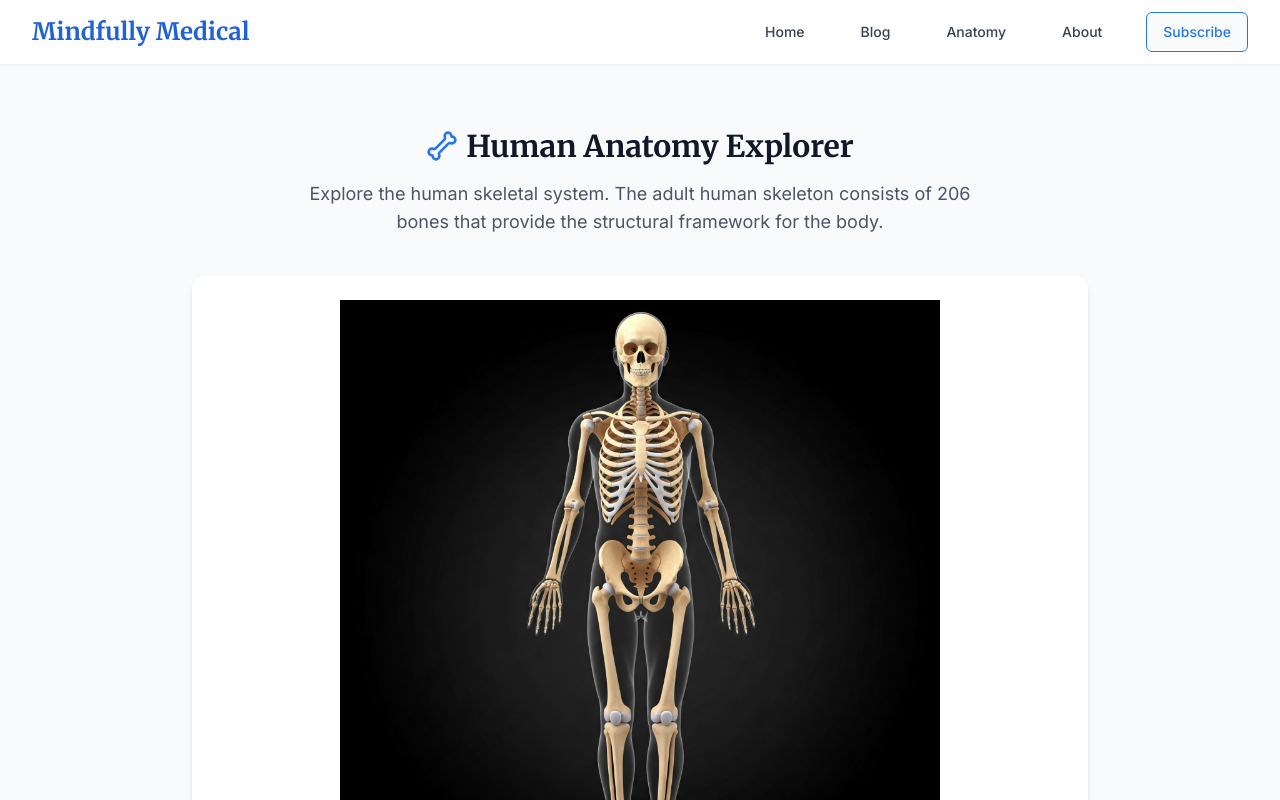
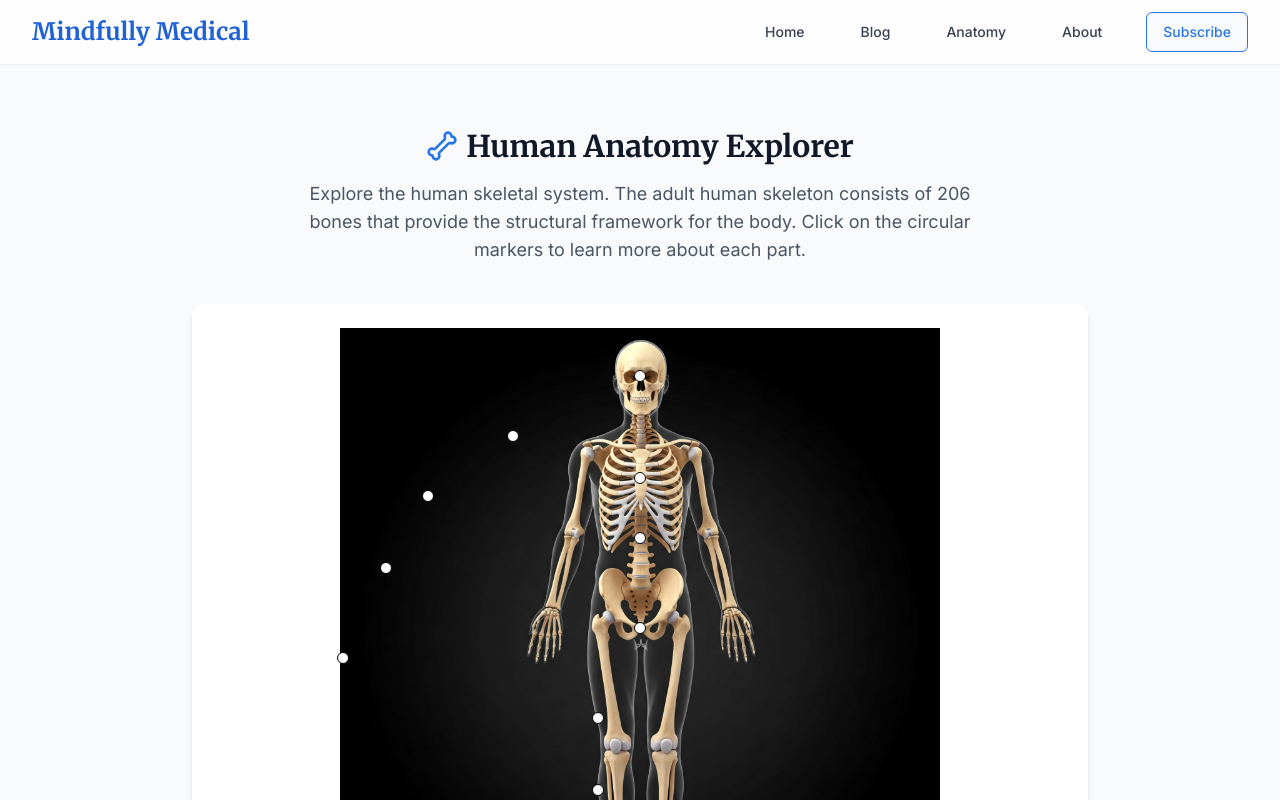
Before and after one commit to NarenVP/mindfully-medical, a React (Vite) app: page /anatomy in a window 1280 px wide. Shown: the top 800 px of the page. Built offline with nearby package versions, Linux system fonts and the light colour scheme.

Commit message:
Refactor: Highlight skeleton parts with circles
Implement circular highlighting for skeleton parts on hover.

```diff
--- a/src/components/anatomy/SkeletonViewer.tsx
+++ b/src/components/anatomy/SkeletonViewer.tsx
@@ -1,7 +1,9 @@
+
 import React, { useState } from 'react';
 import { Card, CardContent } from "@/components/ui/card";
 import { Tooltip, TooltipContent, TooltipProvider, TooltipTrigger } from "@/components/ui/tooltip";
 import { Popover, PopoverContent, PopoverTrigger } from "@/components/ui/popover";
+import { CircleDot } from 'lucide-react';
 
 // Define the skeletal parts and their information based on Britannica
 interface SkeletalPart {
@@ -12,8 +14,6 @@ interface SkeletalPart {
   coordinates: {
     x: number;
     y: number;
-    width: number;
-    height: number;
   };
 }
 
@@ -23,84 +23,84 @@ const skeletalParts: SkeletalPart[] = [
     name: 'Skull',
     description: 'A complex structure containing 22 bones that protect the brain and form the face.',
     function: 'Protects the brain, supports facial structures, and houses sense organs for sight, smell, taste, and hearing.',
-    coordinates: { x: 50, y: 5, width: 20, height: 15 }
+    coordinates: { x: 50, y: 8 }
   },
   {
     id: 'spine',
     name: 'Vertebral Column (Spine)',
     description: 'Contains 33 vertebrae divided into cervical, thoracic, lumbar, sacral, and coccygeal regions.',
     function: 'Supports the body\'s weight, protects the spinal cord, and enables flexibility and movement of the trunk.',
-    coordinates: { x: 50, y: 25, width: 15, height: 35 }
+    coordinates: { x: 50, y: 35 }
   },
   {
     id: 'ribcage',
     name: 'Ribcage',
     description: '12 pairs of ribs forming a cage that protects vital organs in the thoracic cavity.',
     function: 'Protects the heart, lungs, and other thoracic organs while assisting in respiration through movement.',
-    coordinates: { x: 50, y: 20, width: 30, height: 20 }
+    coordinates: { x: 50, y: 25 }
   },
   {
     id: 'shoulder',
     name: 'Shoulder Girdle',
     description: 'Formed by the clavicle (collarbone) and scapula (shoulder blade) on each side.',
     function: 'Connects the arms to the axial skeleton and provides attachment sites for numerous muscles.',
-    coordinates: { x: 50, y: 15, width: 40, height: 10 }
+    coordinates: { x: 35, y: 18 }
   },
   {
     id: 'pelvis',
     name: 'Pelvic Girdle',
     description: 'Consists of paired hip bones (ilium, ischium, and pubis) that connect to the sacrum.',
     function: 'Supports the weight of the upper body and transfers it to the lower limbs while protecting pelvic organs.',
-    coordinates: { x: 50, y: 50, width: 30, height: 10 }
+    coordinates: { x: 50, y: 50 }
   },
   {
     id: 'humerus',
     name: 'Humerus',
     description: 'The long bone of the upper arm extending from shoulder to elbow.',
     function: 'Forms the ball-and-socket joint with the scapula and connects to the forearm at the elbow.',
-    coordinates: { x: 25, y: 25, width: 10, height: 15 }
+    coordinates: { x: 25, y: 28 }
   },
   {
     id: 'radius-ulna',
     name: 'Radius & Ulna',
     description: 'Parallel long bones of the forearm; the ulna is on the pinky side and the radius on the thumb side.',
     function: 'Enable rotation of the forearm and provide attachments for muscles controlling the hand and fingers.',
-    coordinates: { x: 20, y: 40, width: 10, height: 15 }
+    coordinates: { x: 20, y: 40 }
   },
   {
     id: 'hands',
     name: 'Hands',
     description: 'Complex structures with 27 bones in each: 8 carpals (wrist), 5 metacarpals (palm), and 14 phalanges (fingers).',
     function: 'Provide dexterity for precise manipulation of objects through a complex system of joints and tendons.',
-    coordinates: { x: 15, y: 55, width: 10, height: 8 }
+    coordinates: { x: 15, y: 55 }
   },
   {
     id: 'femur',
     name: 'Femur',
     description: 'The longest and strongest bone in the body, extending from hip to knee.',
     function: 'Bears body weight during standing, walking, and running; forms hip joint superiorly and knee joint inferiorly.',
-    coordinates: { x: 45, y: 60, width: 10, height: 20 }
+    coordinates: { x: 45, y: 65 }
   },
   {
     id: 'patella',
     name: 'Patella (Kneecap)',
     description: 'A sesamoid bone embedded in the quadriceps tendon that covers and protects the knee joint.',
     function: 'Increases leverage of the quadriceps muscle and protects the anterior surface of the knee joint.',
-    coordinates: { x: 45, y: 77, width: 10, height: 5 }
+    coordinates: { x: 45, y: 77 }
   },
   {
     id: 'tibia-fibula',
     name: 'Tibia & Fibula',
     description: 'The tibia (shinbone) is the larger weight-bearing bone, while the fibula is the slender lateral bone.',
     function: 'Support body weight, provide attachment for leg muscles, and form the ankle joint with foot bones.',
-    coordinates: { x: 45, y: 85, width: 10, height: 20 }
+    coordinates: { x: 45, y: 85 }
   },
   {
     id: 'feet',
     name: 'Feet',
     description: '26 bones in each foot: 7 tarsals (ankle), 5 metatarsals (midfoot), and 14 phalanges (toes).',
     function: 'Support body weight, absorb shock during locomotion, and provide leverage for propulsion during walking and running.',
-    coordinates: { x: 45, y: 97, width: 15, height: 5 }
+    coordinates: { x: 45, y: 97 }
   },
 ];
 
@@ -134,15 +134,17 @@ const SkeletonViewer: React.FC = () => {
               <TooltipTrigger asChild>
                 <PopoverTrigger asChild>
                   <div
-                    className="absolute cursor-pointer bg-transparent hover:bg-wellness-600/20 border-2 border-transparent hover:border-wellness-600 rounded-md transition-colors"
+                    className="absolute cursor-pointer transform -translate-x-1/2 -translate-y-1/2"
                     style={{
                       left: `${part.coordinates.x}%`,
                       top: `${part.coordinates.y}%`,
-                      width: `${part.coordinates.width}%`,
-                      height: `${part.coordinates.height}%`,
                     }}
                     onClick={() => handlePartClick(part)}
-                  />
+                  >
+                    <div className="h-3 w-3 rounded-full bg-white border border-black flex items-center justify-center hover:scale-125 transition-transform">
+                      {/* The white circle with black border */}
+                    </div>
+                  </div>
                 </PopoverTrigger>
               </TooltipTrigger>
               <TooltipContent>
@@ -161,7 +163,7 @@ const SkeletonViewer: React.FC = () => {
         ))}
       </div>
       <div className="text-center text-sm text-gray-500">
-        Click on any region of the skeleton to learn more
+        Click on any marker to learn more about that part of the skeleton
       </div>
     </TooltipProvider>
   );
--- a/src/pages/Anatomy.tsx
+++ b/src/pages/Anatomy.tsx
@@ -18,6 +18,7 @@ const Anatomy = () => {
             </div>
             <p className="text-lg text-gray-600 max-w-2xl mx-auto">
               Explore the human skeletal system. The adult human skeleton consists of 206 bones that provide the structural framework for the body.
+              Click on the circular markers to learn more about each part.
             </p>
           </div>
 
```
